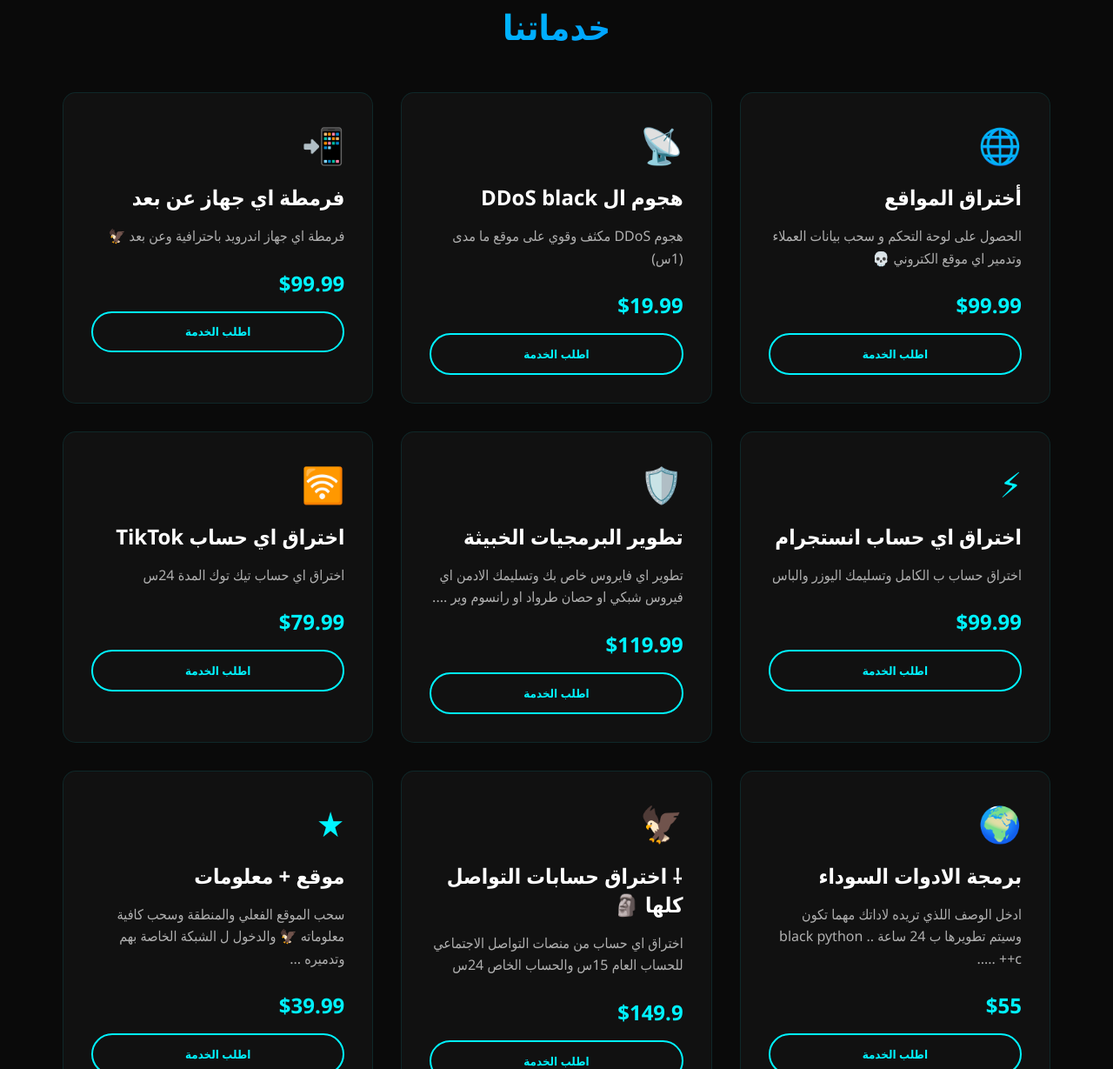
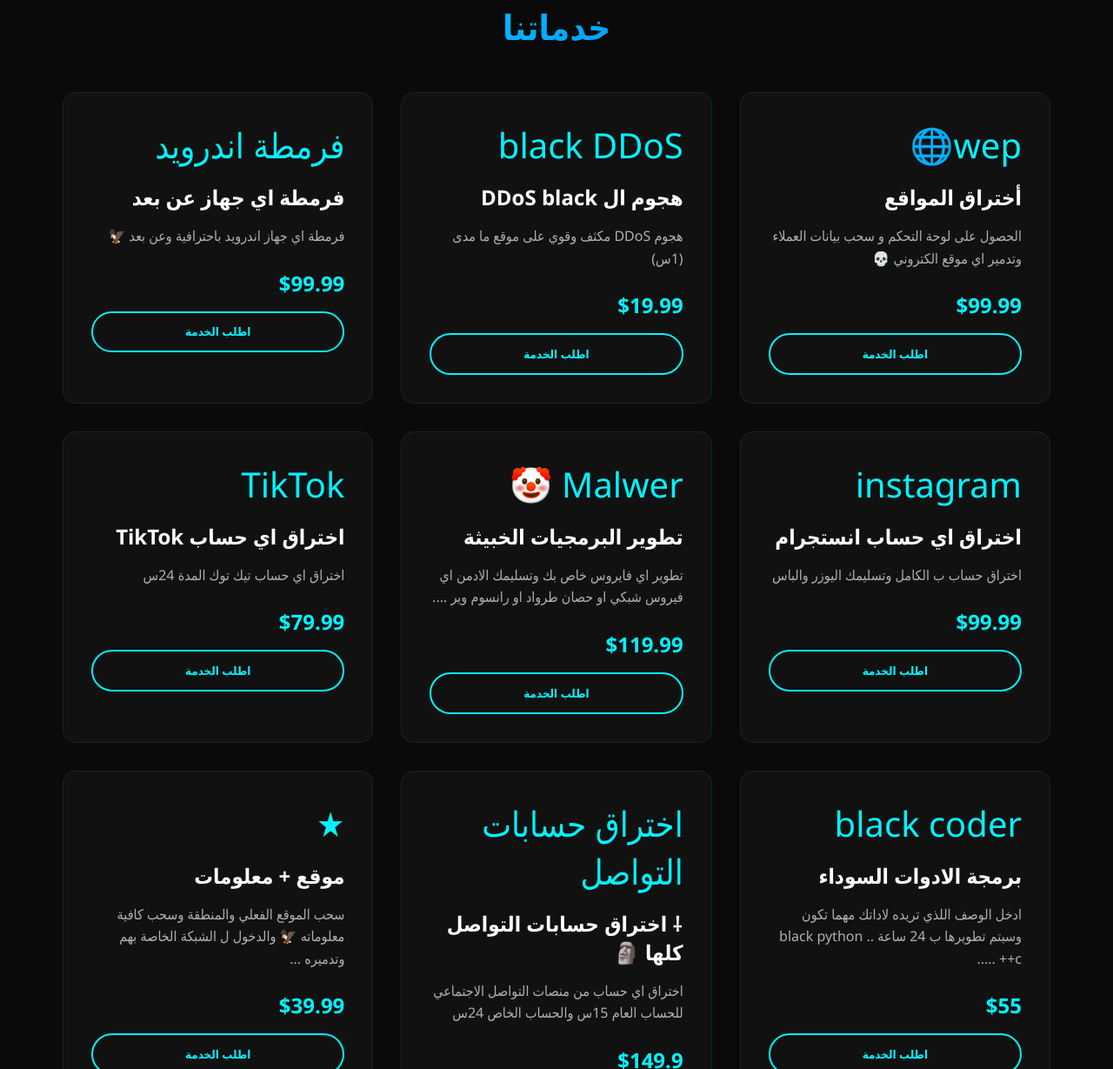
Before and after one commit to cyp3rox99/wep, a plain HTML site: page index.html in a window 1280 px wide. Shown: the part 957-2186 px from the top of the page at 87% size. Drawn offline with Linux system fonts and the light colour scheme.

Commit message:
Update index.html

```diff
--- a/index.html
+++ b/index.html
@@ -323,7 +323,7 @@
         <div class="services-grid">
             <!-- خدمة 1 -->
             <div class="service-card">
-                <div class="service-icon">🌐</div>
+                <div class="service-icon">wep🌐</div>
                 <h3>أختراق المواقع</h3>
                 <p> الحصول على لوحة التحكم و سحب بيانات العملاء وتدمير اي موقع الكتروني 💀</p>
                 <div class="price">$99.99</div>
@@ -332,7 +332,7 @@
 
             <!-- خدمة 2 -->
             <div class="service-card">
-                <div class="service-icon">📡</div>
+                <div class="service-icon">black DDoS</div>
                 <h3>هجوم ال DDoS black </h3>
                 <p> هجوم DDoS مكثف وقوي على موقع ما مدى (1س)</p>
                 <div class="price">$19.99</div>
@@ -341,7 +341,7 @@
 
             <!-- خدمة 3 -->
             <div class="service-card">
-                <div class="service-icon">📲</div>
+                <div class="service-icon">فرمطة اندرويد</div>
                 <h3>فرمطة اي جهاز عن بعد </h3>
                 <p>فرمطة اي جهاز اندرويد باحترافية وعن بعد 🦅</p>
                 <div class="price">$99.99</div>
@@ -350,7 +350,7 @@
 
             <!-- خدمة 4 -->
             <div class="service-card">
-                <div class="service-icon">⚡</div>
+                <div class="service-icon">instagram</div>
                 <h3>اختراق اي حساب انستجرام</h3>
                 <p>اختراق حساب ب الكامل وتسليمك اليوزر والباس </p>
                 <div class="price">$99.99</div>
@@ -359,7 +359,7 @@
 
             <!-- خدمة 5 -->
             <div class="service-card">
-                <div class="service-icon">🛡️</div>
+                <div class="service-icon">Malwer 🤡</div>
                 <h3>تطوير البرمجيات الخبيثة </h3>
                 <p>تطوير اي فايروس خاص بك وتسليمك الادمن اي فيروس شبكي او حصان طرواد او رانسوم وير ....</p>
                 <div class="price">$119.99</div>
@@ -368,7 +368,7 @@
 
             <!-- خدمة 6 -->
             <div class="service-card">
-                <div class="service-icon">🛜</div>
+                <div class="service-icon">TikTok</div>
                 <h3>اختراق اي حساب TikTok</h3>
                 <p>اختراق اي حساب تيك توك المدة 24س </p>
                 <div class="price">$79.99</div>
@@ -377,7 +377,7 @@
 
             <!-- خدمة 7 -->
             <div class="service-card">
-                <div class="service-icon">🌍</div>
+                <div class="service-icon">black coder</div>
                 <h3>برمجة الادوات السوداء</h3>
                 <p>ادخل الوصف اللذي تريده لاداتك مهما تكون وسيتم تطويرها ب 24 ساعة .. black python c++ .....</p>
                 <div class="price">$55</div>
@@ -386,7 +386,7 @@
 
             <!-- خدمة 8 -->
             <div class="service-card">
-                <div class="service-icon">🦅</div>
+                <div class="service-icon">اختراق حسابات التواصل</div>
                 <h3>⸸ اختراق حسابات التواصل كلها 🗿</h3>
                 <p>اختراق اي حساب من منصات التواصل الاجتماعي للحساب العام 15س والحساب الخاص 24س</p>
                 <div class="price">$149.9</div>
```
